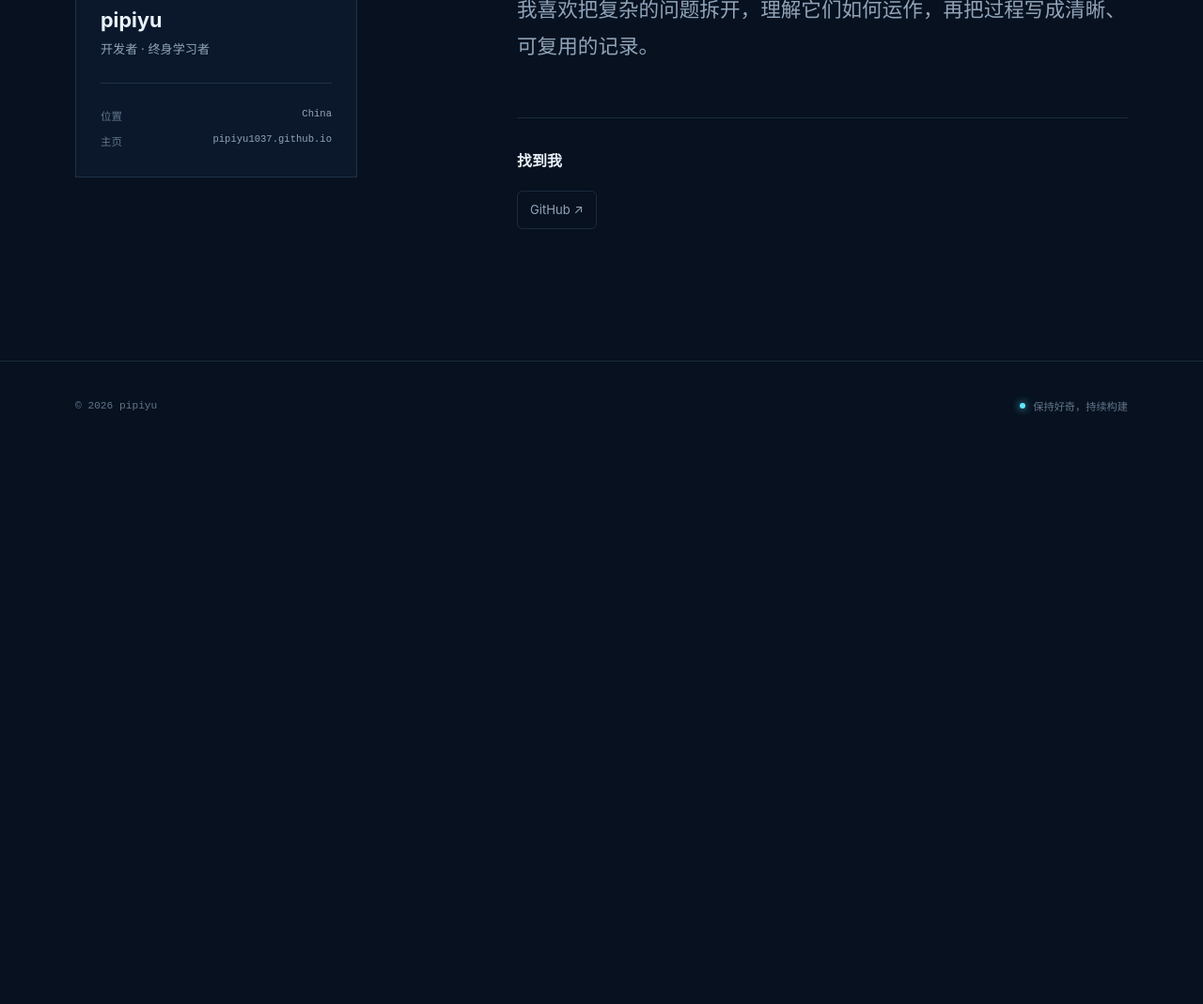
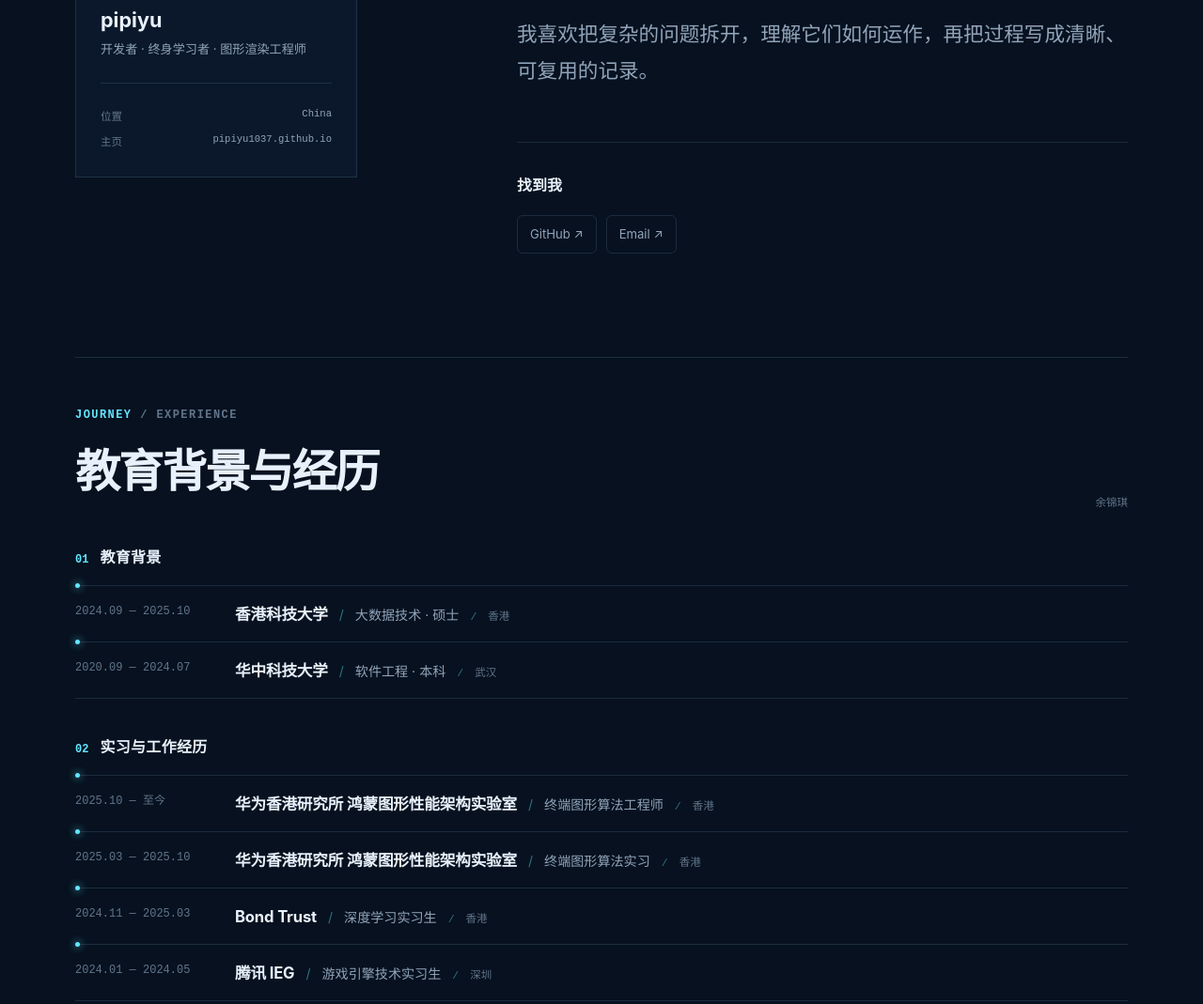
Before and after one commit to pipiyu1037/pipiyu1037.github.io, an Astro site: page /about in a window 1280 px wide. Shown: the part 544-1613 px from the top of the page at 94% size. Before the commit the page ends 1023 px from the top, so only its background shows below. Built offline with nearby package versions, Linux system fonts and the light colour scheme; Astro itself is replaced by a stand-in of ours.

Commit message:
add some experience

```diff
--- a/src/config.ts
+++ b/src/config.ts
@@ -2,10 +2,10 @@ export const siteConfig = {
   name: "pipiyu",
   title: "pipiyu · 个人网站",
   description: "记录技术、思考与持续探索。",
-  intro: "你好，我是 pipiyu。这里是我的个人空间，用来记录正在学习、构建和思考的事。",
-  role: "开发者 · 终身学习者",
+  intro: "你好，我是 pipiyu，一名软件工程师，图形学爱好者。这里是我的个人空间，用来记录正在学习、构建和思考的事。",
+  role: "开发者 · 终身学习者 · 图形渲染工程师",
   location: "China",
-  email: "",
+  email: "pipiyu1011",
   // 将头像放入 public/images/avatar.jpg，再填写 "/images/avatar.jpg"。
   avatar: "" as string,
   socials: {
@@ -14,7 +14,52 @@ export const siteConfig = {
     linkedin: "",
   },
   about: [
-    "这是一个留给未来内容的位置。你可以在 src/config.ts 中把它替换成自己的经历、研究方向和兴趣。",
+    "华为终端图形算法工程师，热爱图形学，拥抱AI。",
+    "INTJ，吉他爱好者，Apex Legends玩家。",
     "我喜欢把复杂的问题拆开，理解它们如何运作，再把过程写成清晰、可复用的记录。",
   ],
 } as const;
+
+export const resume = {
+  name: "余锦琪",
+  education: [
+    {
+      institution: "香港科技大学",
+      degree: "大数据技术 · 硕士",
+      period: "2024.09 — 2025.10",
+      location: "香港",
+    },
+    {
+      institution: "华中科技大学",
+      degree: "软件工程 · 本科",
+      period: "2020.09 — 2024.07",
+      location: "武汉",
+    },
+  ],
+  experience: [
+    {
+      organization: "华为香港研究所 鸿蒙图形性能架构实验室",
+      role: "终端图形算法工程师",
+      period: "2025.10 — 至今",
+      location: "香港",
+    },
+    {
+      organization: "华为香港研究所 鸿蒙图形性能架构实验室",
+      role: "终端图形算法实习",
+      period: "2025.03 — 2025.10",
+      location: "香港",
+    },
+    {
+      organization: "Bond Trust",
+      role: "深度学习实习生",
+      period: "2024.11 — 2025.03",
+      location: "香港",
+    },
+    {
+      organization: "腾讯 IEG",
+      role: "游戏引擎技术实习生",
+      period: "2024.01 — 2024.05",
+      location: "深圳",
+    },
+  ],
+} as const;
--- a/src/pages/about.astro
+++ b/src/pages/about.astro
@@ -1,6 +1,6 @@
 ---
 import BaseLayout from "../layouts/BaseLayout.astro";
-import { siteConfig } from "../config";
+import { resume, siteConfig } from "../config";
 
 const socialLinks = [
   { label: "GitHub", href: siteConfig.socials.github },
@@ -40,5 +40,55 @@ const socialLinks = [
         </div>
       </div>
     </div>
+
+    <div class="resume-block">
+      <div class="resume-block-heading">
+        <div>
+          <p class="eyebrow"><span>JOURNEY</span> / EXPERIENCE</p>
+          <h2>教育背景与经历</h2>
+        </div>
+        <span>{resume.name}</span>
+      </div>
+
+      <div class="resume-grid">
+        <section class="resume-section" aria-labelledby="education-heading">
+          <div class="resume-section-heading">
+            <p>01</p>
+            <h3 id="education-heading">教育背景</h3>
+          </div>
+          <ol class="resume-list">
+            {resume.education.map((item) => (
+              <li class="resume-item">
+                <p class="resume-period">{item.period}</p>
+                <div class="resume-entry-line">
+                  <h4>{item.institution}</h4>
+                  <p>{item.degree}</p>
+                  <span>{item.location}</span>
+                </div>
+              </li>
+            ))}
+          </ol>
+        </section>
+
+        <section class="resume-section" aria-labelledby="experience-heading">
+          <div class="resume-section-heading">
+            <p>02</p>
+            <h3 id="experience-heading">实习与工作经历</h3>
+          </div>
+          <ol class="resume-list">
+            {resume.experience.map((item) => (
+              <li class="resume-item">
+                <p class="resume-period">{item.period}</p>
+                <div class="resume-entry-line">
+                  <h4>{item.organization}</h4>
+                  <p>{item.role}</p>
+                  {item.location && <span>{item.location}</span>}
+                </div>
+              </li>
+            ))}
+          </ol>
+        </section>
+      </div>
+    </div>
   </section>
 </BaseLayout>
--- a/src/styles/global.css
+++ b/src/styles/global.css
@@ -299,6 +299,29 @@ body::before {
 .contact-links { display: flex; flex-wrap: wrap; gap: 10px; }
 .contact-links a { padding: 8px 13px; border: 1px solid var(--line); border-radius: 6px; color: var(--text-soft); font-size: .82rem; }
 .contact-links a:hover { border-color: var(--line-bright); color: var(--accent); }
+.resume-block { margin-top: 110px; padding-top: 52px; border-top: 1px solid var(--line); }
+.resume-block-heading { display: flex; align-items: end; justify-content: space-between; gap: 24px; }
+.resume-block-heading .eyebrow { margin-bottom: 10px; }
+.resume-block-heading h2 { margin: 0; font-size: clamp(2rem, 4vw, 3rem); letter-spacing: -.04em; }
+.resume-block-heading > span { color: var(--muted); font: 400 .72rem "Space Mono", monospace; }
+.resume-grid { display: grid; grid-template-columns: 1fr; gap: 38px; padding-top: 38px; }
+.resume-section { min-width: 0; }
+.resume-section-heading { display: flex; align-items: baseline; gap: 12px; margin-bottom: 16px; }
+.resume-section-heading p { margin: 0; color: var(--accent); font: 700 .75rem "Space Mono", monospace; }
+.resume-section-heading h3 { margin: 0; font-size: 1rem; letter-spacing: .02em; }
+.resume-list { display: grid; gap: 0; margin: 0; padding: 0; list-style: none; }
+.resume-item { position: relative; display: grid; grid-template-columns: 150px minmax(0, 1fr); gap: 20px; padding: 16px 0; border-top: 1px solid var(--line); }
+.resume-item:last-child { border-bottom: 1px solid var(--line); }
+.resume-item::before { content: ""; position: absolute; top: -3px; left: 0; width: 5px; height: 5px; border-radius: 50%; background: var(--accent); box-shadow: 0 0 8px var(--accent); }
+.resume-period { margin: 2px 0 0; color: var(--muted); font: 400 .75rem/1.5 "Space Mono", monospace; }
+.resume-item h4 { margin: 0; font-size: 1.04rem; line-height: 1.45; letter-spacing: -.01em; }
+.resume-item div > p { margin: 3px 0 0; color: var(--text-soft); font-size: .88rem; }
+.resume-item div > span { display: block; margin-top: 4px; color: var(--muted); font: 400 .72rem "Space Mono", monospace; }
+.resume-entry-line { display: flex; align-items: baseline; min-width: 0; white-space: nowrap; }
+.resume-entry-line > p { margin: 0; }
+.resume-entry-line > span { display: inline; margin: 0; }
+.resume-entry-line > p::before,
+.resume-entry-line > span::before { content: "/"; margin: 0 12px; color: var(--line-bright); }
 
 .not-found { min-height: calc(100vh - 160px); display: flex; flex-direction: column; align-items: center; justify-content: center; text-align: center; }
 .error-code { margin: 0; color: var(--accent); font: 700 clamp(5rem, 18vw, 11rem)/1 "Space Mono", monospace; opacity: .14; }
@@ -325,6 +348,7 @@ body::before {
   .article-layout { grid-template-columns: minmax(0, 720px); }
   .toc { display: none; }
   .about-grid { grid-template-columns: 240px minmax(0, 1fr); gap: 48px; }
+  .resume-grid { grid-template-columns: 1fr; }
 }
 
 @media (max-width: 640px) {
@@ -354,6 +378,11 @@ body::before {
   .about-heading { padding-bottom: 40px; }
   .about-grid { grid-template-columns: 1fr; gap: 40px; padding-top: 42px; }
   .profile-card { width: 100%; }
+  .resume-block { margin-top: 80px; padding-top: 42px; }
+  .resume-block-heading { align-items: start; }
+  .resume-grid { gap: 36px; padding-top: 32px; }
+  .resume-item { grid-template-columns: 1fr; gap: 6px; padding: 16px 0; }
+  .resume-entry-line { flex-wrap: wrap; white-space: normal; }
   .footer-inner { flex-direction: column; justify-content: center; gap: 0; padding-block: 20px; text-align: center; }
 }
 
```
